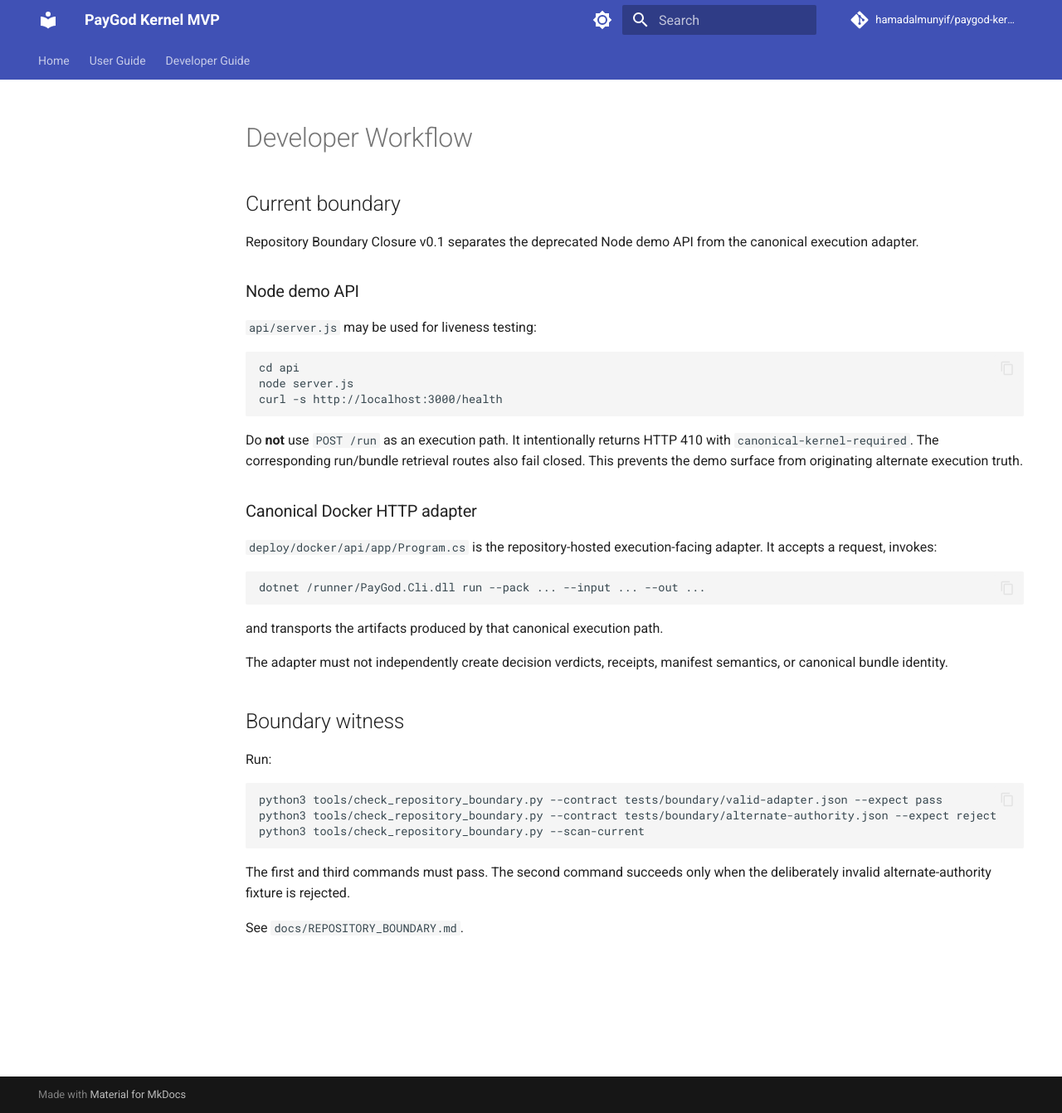
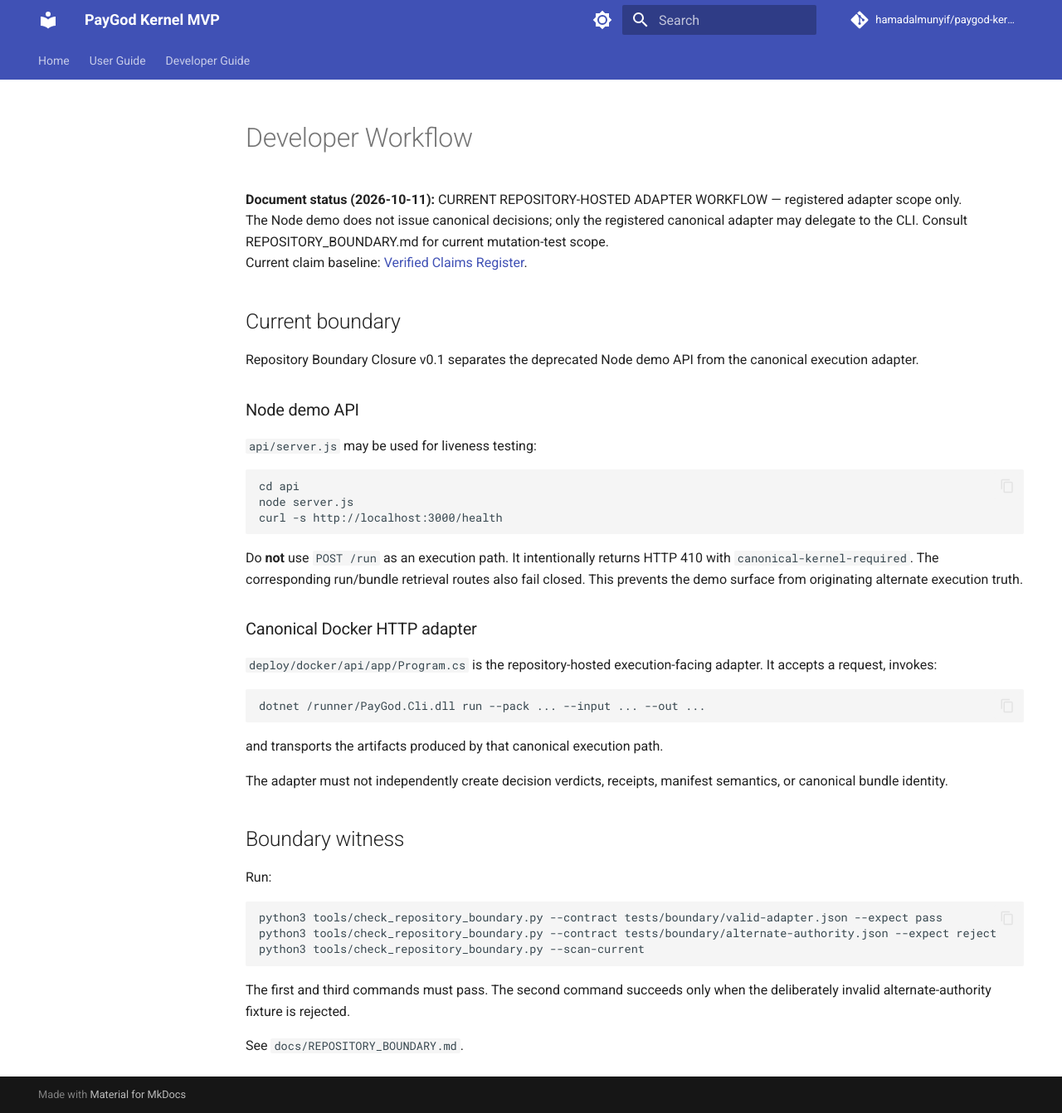
Before and after one commit to hamadalmunyif/paygod-kernel-mvp, an MkDocs documentation site: the page built from docs/WORKFLOW.md, in a window 1280 px wide and 1342 px high. Shown: the whole window at 83% size. Built offline with MkDocs 1.6.1 and Material for MkDocs 9.7.7, drawn with Linux system fonts in a browser that asks for light colours; comment, search, counter and statistics services are not loaded.

Commit message:
docs: classify WORKFLOW.md against current evidence governance

```diff
--- a/docs/WORKFLOW.md
+++ b/docs/WORKFLOW.md
@@ -1,4 +1,9 @@
 # Developer Workflow
+
+
+**Document status (2026-10-11):** CURRENT REPOSITORY-HOSTED ADAPTER WORKFLOW — registered adapter scope only.
+The Node demo does not issue canonical decisions; only the registered canonical adapter may delegate to the CLI. Consult REPOSITORY_BOUNDARY.md for current mutation-test scope.
+Current claim baseline: [Verified Claims Register](CLAIMS_REGISTER.md).
 
 ## Current boundary
 
```
